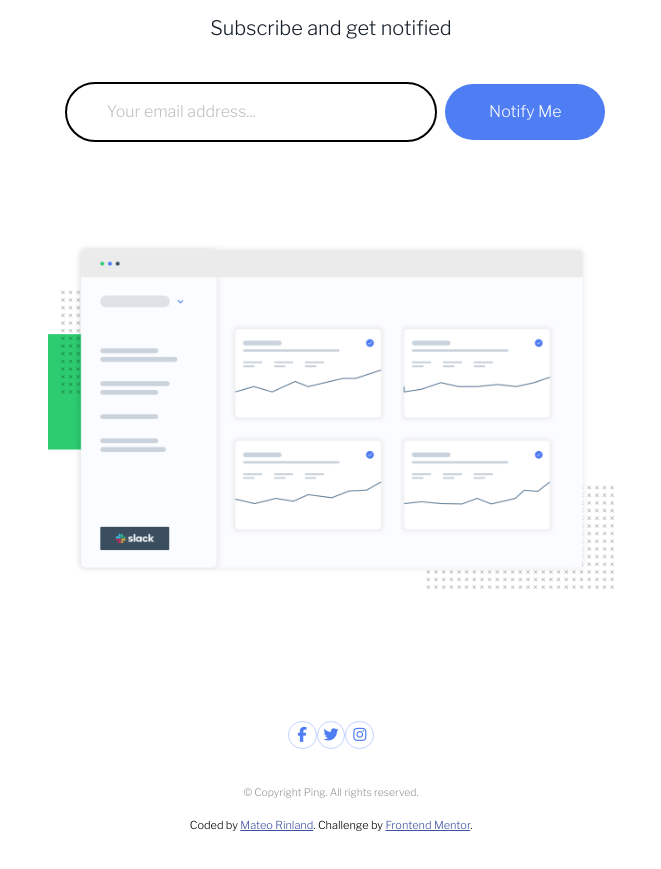
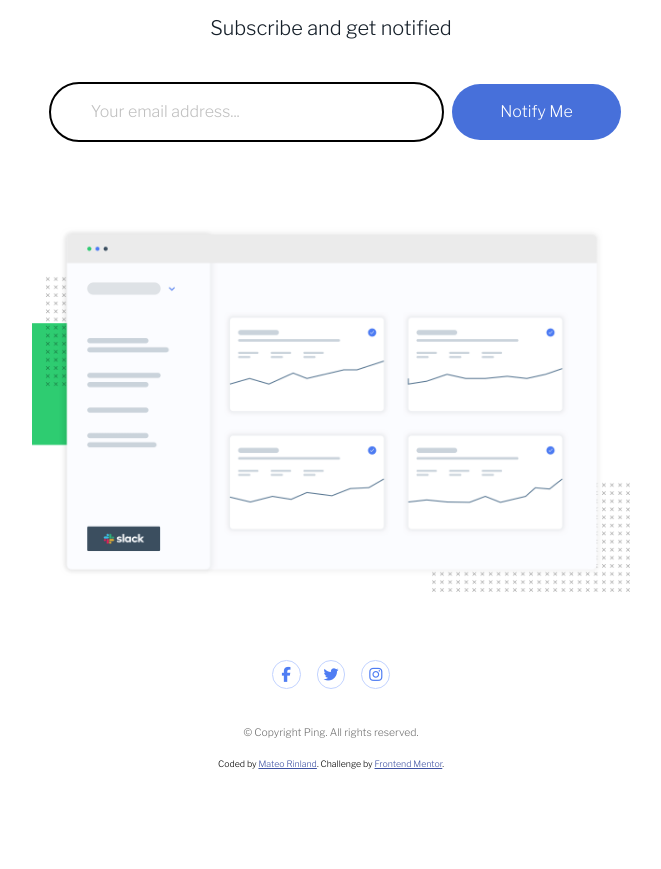
Before and after one commit to mateorinland/ping-coming-soon-page-main, a plain HTML site: page index.html in a window 1280 px wide. Shown: the part 235-1104 px from the top of the page, without its empty margins (309-970 px from the left). Drawn offline with nearby package versions, Linux system fonts and the light colour scheme.

Commit message:
Update: Accessibility polishes

```diff
--- a/css/styles.scss
+++ /dev/null
@@ -1,215 +0,0 @@
-@import "reset";
-
-$Blue: hsl(223, 87%, 63%);
-$Pale_Blue: hsl(223, 100%, 88%);
-$Light_Red: hsl(354, 100%, 66%);
-$Gray: hsl(0, 0%, 59%);
-$Very_Dark_Blue: hsl(209, 33%, 12%);
-
-body {
-    font-size: 1.25rem;
-    font-family: 'Libre Franklin', sans-serif;
-    text-align: center;
-    display: flex;
-    flex-direction: column;
-    justify-content: center;
-    align-items: center;
-    gap: 1rem;
-    padding: 5rem 1rem;
-}
-
-@media (min-width: 600px) {
-    body {
-        padding: 6rem 25rem;
-    }
-}
-
-.sr-only:not(:focus):not(:active) {
-    position: absolute;
-    overflow: hidden;
-    clip: rect(0 0 0 0);
-    clip-path: inset(50%);
-    width: 1px;
-    height: 1px;
-    white-space: nowrap;
-}
-
-.main-container {
-    display: flex;
-    flex-direction: column;
-    gap: 1rem;
-    padding: 0 1rem;
-}
-
-.logo {
-    margin: auto;
-    width: 3.3rem;
-}
-
-@media (min-width: 600px) {
-    .logo {
-        width: 5rem;
-    }
-}
-
-.title {
-    font-size: 1.4rem;
-    font-weight: 300;
-    color: $Gray;
-    margin-top: 1.5rem;
-}
-
-@media (min-width: 600px) {
-    .title {
-        font-size: 3rem;
-    }
-}
-
-.title-emphasis {
-    font-weight: 700;
-    color: $Very_Dark_Blue;
-}
-
-.subtitle {
-    font-size: 0.75rem;
-    font-weight: 300;
-    color: $Very_Dark_Blue;
-}
-
-@media (min-width: 600px) {
-    .subtitle {
-        font-size: 1.25rem;
-    }
-}
-
-.notification-form {
-    margin: 1rem 0;
-}
-
-.form-fieldset {
-    border: none;
-    display: flex;
-    flex-direction: column;
-    gap: 0.5rem;
-}
-
-@media (min-width: 600px) {
-    .form-fieldset {
-        display: grid;
-        grid-template-columns: 70% 30%;
-        grid-template-rows: auto auto;
-        align-items: center;
-    }
-}
-
-.email-input {
-    width: 100%;
-    border-radius: 2rem;
-    font-size: 0.75rem;
-    padding: 0.7rem 2.5rem;
-    border: 0.01rem solid $Pale_Blue;
-    order: 1;
-}
-
-@media (min-width: 600px) {
-    .email-input {
-        padding: 1rem 2.5rem;
-        font-size: 1rem;
-        grid-column: 1 / 2;
-        grid-row: 1 / 2;
-    }
-}
-
-.email-input::placeholder {
-    color: $Gray;
-    opacity: 0.6;
-}
-
-.submit-button {
-    border-radius: 2rem;
-    font-size: 0.75rem;
-    padding: 0.7rem;
-    font-weight: 300;
-    color: white;
-    background-color: $Blue;
-    border: none;
-    order: 3;
-}
-
-.submit-button:hover {
-    opacity: 0.75;
-}
-
-@media (min-width: 600px) {
-    .submit-button {
-        padding: 1rem 2.5rem;
-        font-size: 1rem;
-        grid-column: 2 / 3;
-        grid-row: 1 / 2;
-    }
-}
-
-.email-error-message {
-    order: 2;
-    font-size: 0.75rem;
-    font-style: italic;
-    font-weight: 600;
-    color: $Light_Red;
-}
-
-@media (min-width: 600px) {
-    .email-error-message {
-        grid-column: 1 / 2;
-        grid-row: 2 / 3;
-    }
-}
-
-
-.illustration-dashboard {
-    margin: 3rem auto 6rem;
-}
-
-.icon-list {
-    list-style: none;
-    padding: 0 6.5rem;
-    display: flex;
-    justify-content: space-evenly;
-}
-
-@media (min-width: 600px) {
-    .icon-list {
-        padding: 0 15rem;
-    }
-}
-
-.icon-circle {
-    border-radius: 50%;
-    border: 0.05rem solid $Pale_Blue;
-    width: 1.8rem;
-    height: 1.8rem;
-    display: flex;
-    align-items: center;
-    justify-content: center;
-    color: $Blue;
-}
-
-.icon-circle:hover {
-    border: none;
-    color: white;
-    background-color: $Blue;
-}
-
-.copyright {
-    font-weight: 300;
-    color: $Gray;
-    font-size: 0.65rem;
-}
-
-.attribution {
-    font-size: 11px;
-    text-align: center;
-}
-
-.attribution a {
-    color: hsl(228, 45%, 44%);
-}
--- a/index.html
+++ b/index.html
@@ -1,32 +1,69 @@
 <!DOCTYPE html>
 <html lang="en">
   <head>
-  <meta charset="UTF-8">
-  <meta name="viewport" content="width=device-width, initial-scale=1.0">
-  <link rel="icon" type="image/png" sizes="32x32" href="./images/favicon-32x32.png">
+    <meta charset="UTF-8" />
+    <meta name="viewport" content="width=device-width, initial-scale=1.0" />
+    <meta
+      name="description"
+      content="A Frontend Mentor challenge for web development. This one is a Coming Soon page for the
+  Ping service with an option to subscribe by leaving an email address and getting notified."
+    />
+    <link
+      rel="icon"
+      type="image/png"
+      sizes="32x32"
+      href="./images/favicon-32x32.png"
+    />
     <title>Ping coming soon page</title>
-  <link rel="preconnect" href="https://fonts.googleapis.com">
-  <link rel="preconnect" href="https://fonts.gstatic.com" crossorigin>
-  <link href="https://fonts.googleapis.com/css2?family=Libre+Franklin:wght@300;600;700&display=swap" rel="stylesheet">
-  <link rel="stylesheet" href="./css/styles.css">
-  <script src="https://kit.fontawesome.com/ea97db254d.js" crossorigin="anonymous"></script>
+    <link rel="preconnect" href="https://fonts.googleapis.com" />
+    <link rel="preconnect" href="https://fonts.gstatic.com" crossorigin />
+    <link
+      href="https://fonts.googleapis.com/css2?family=Libre+Franklin:wght@300;600;700&display=swap"
+      rel="stylesheet"
+    />
+    <link rel="stylesheet" href="./styles/styles.css" />
+    <script
+      src="https://kit.fontawesome.com/ea97db254d.js"
+      crossorigin="anonymous"
+    ></script>
   </head>
   <body>
     <main class="main-container">
-    <img class="logo" src="./images/logo.svg" alt="PING logo: black letters that spell 'ping' followed by a blue dot.">
-    <h1 class="title">We are launching <span class="title-emphasis">soon!</span></h1>
+      <img
+        class="logo"
+        src="./images/logo.svg"
+        alt="PING logo: black letters that spell 'ping' followed by a blue dot."
+      />
+      <h1 class="title">
+        We are launching <span class="title-emphasis">soon!</span>
+      </h1>
       <h2 class="subtitle">Subscribe and get notified</h2>
       <form class="notification-form">
         <fieldset class="form-fieldset">
           <legend class="sr-only">Provide your email to get notified</legend>
+          <input
+          class="email-input"
+          name="mail"
+          type="email"
+          placeholder="Your email address..."
+          aria-describedby="emailErrorMessage"
+          required
+        />
           <label class="email-label" for="mail">
-          <input class="email-input" name="mail" type="email" placeholder="Your email address..." aria-describedby="emailErrorMessage" required>
           </label>
           <button class="submit-button" type="submit">Notify Me</button>
-        <p class="email-error-message" id="emailErrorMessage" aria-live="assertive"></p>
+          <p
+            class="email-error-message"
+            id="emailErrorMessage"
+            aria-live="assertive"
+          ></p>
         </fieldset>
       </form>
-    <img class="illustration-dashboard" src="./images/illustration-dashboard.png" alt="An illustration of a web dashboard with graphs and illegible text">
+      <img
+        class="illustration-dashboard"
+        src="./images/illustration-dashboard.png"
+        alt="An illustration of a web dashboard with graphs and illegible text"
+      />
       <ul class="icon-list">
         <li class="list-item">
           <div class="icon-circle">
@@ -48,10 +85,22 @@
     </main>
     <footer>
       <p class="attribution">
-      Coded by <a href="https://www.linkedin.com/in/mateo-rinland-9b1a93bb/">Mateo Rinland</a>.
-      Challenge by <a href="https://www.frontendmentor.io?ref=challenge" target="_blank">Frontend Mentor</a>.
+        Coded by
+        <a
+          class="attribution-link"
+          href="https://www.linkedin.com/in/mateo-rinland-9b1a93bb/"
+          aria-label="Mateo Rinland's LinkedIn profile"
+          >Mateo Rinland</a
+        >. Challenge by
+        <a
+          class="attribution-link"
+          href="https://www.frontendmentor.io?ref=challenge"
+          target="_blank"
+          >Frontend Mentor</a
+        >.
       </p>
     </footer>
+
     <script src="./script.js"></script>
   </body>
 </html>
--- /dev/null
+++ b/styles/_reset.css
@@ -0,0 +1,80 @@
+/*---------------------------
+ ** CSS Reset
+-----------------------------*/
+/* See https://piccalil.li/blog/a-modern-css-reset/
+
+/* Box sizing rules */
+*,
+*::before,
+*::after {
+  box-sizing: border-box;
+}
+
+/* Remove default margin */
+body,
+h1,
+h2,
+h3,
+h4,
+p,
+figure,
+blockquote,
+dl,
+dd {
+  margin: 0;
+}
+
+/* Remove list styles on ul, ol elements with a list role, which suggests default styling will be removed */
+ul[role='list'],
+ol[role='list'] {
+  list-style: none;
+}
+
+/* Set core root defaults */
+html:focus-within {
+  scroll-behavior: smooth;
+}
+
+/* Set core body defaults */
+body {
+  min-height: 100vh;
+  line-height: 1.5;
+  text-rendering: optimizeSpeed;
+}
+
+/* A elements that don't have a class get default styles */
+a:not([class]) {
+  text-decoration-skip-ink: auto;
+}
+
+/* Make images easier to work with */
+img,
+picture {
+  display: block;
+  max-width: 100%;
+}
+
+/* Inherit fonts for inputs and buttons */
+input,
+button,
+textarea,
+select {
+  font: inherit;
+}
+
+/* Remove all animations, transitions and smooth scroll for people that prefer not to see them */
+@media (prefers-reduced-motion: reduce) {
+  html:focus-within {
+    scroll-behavior: auto;
+  }
+
+  *,
+  *::before,
+  *::after {
+    transition-duration: 0.01ms !important;
+    animation-duration: 0.01ms !important;
+    animation-iteration-count: 1 !important;
+
+    scroll-behavior: auto !important;
+  }
+}
--- /dev/null
+++ b/styles/styles.scss
@@ -0,0 +1,218 @@
+@import "reset";
+
+$Blue: hsl(223, 87%, 63%);
+$Pale_Blue: hsl(223, 100%, 88%);
+$Light_Red: hsl(354, 100%, 66%);
+$Gray: hsl(0, 0%, 59%);
+$Very_Dark_Blue: hsl(209, 33%, 12%);
+
+body {
+  font-size: 1.25rem;
+  font-family: "Libre Franklin", sans-serif;
+  text-align: center;
+  display: flex;
+  flex-direction: column;
+  justify-content: center;
+  align-items: center;
+  gap: 1rem;
+  padding: 5rem 1rem;
+}
+
+@media screen and (min-width: 62.5rem) {
+  body {
+    padding: 6rem 25rem;
+  }
+}
+
+.sr-only:not(:focus):not(:active) {
+  position: absolute;
+  overflow: hidden;
+  clip: rect(0 0 0 0);
+  clip-path: inset(50%);
+  width: 0.05rem;
+  height: 0.05rem;
+  white-space: nowrap;
+}
+
+.main-container {
+  display: flex;
+  flex-direction: column;
+  gap: 1rem;
+  padding: 0 1rem;
+}
+
+.logo {
+  margin: auto;
+  width: 3.3rem;
+}
+
+@media screen and (min-width: 62.5rem) {
+  .logo {
+    width: 5rem;
+  }
+}
+
+.title {
+  font-size: 1.4rem;
+  font-weight: 300;
+  color: #8e8e8e;
+  //Replaced FrontendMentor's provided color for the one suggested by Accessibility Insights for color contrast concerns
+  margin-top: 1.5rem;
+}
+
+@media screen and (min-width: 62.5rem) {
+  .title {
+    font-size: 3rem;
+  }
+}
+
+.title-emphasis {
+  font-weight: 700;
+  color: $Very_Dark_Blue;
+}
+
+.subtitle {
+  font-size: 0.75rem;
+  font-weight: 300;
+  color: $Very_Dark_Blue;
+}
+
+@media screen and (min-width: 62.5rem) {
+  .subtitle {
+    font-size: 1.25rem;
+  }
+}
+
+.notification-form {
+  margin: 1rem 0;
+}
+
+.form-fieldset {
+  border: none;
+  display: flex;
+  flex-direction: column;
+  gap: 0.5rem;
+}
+
+@media screen and (min-width: 62.5rem) {
+  .form-fieldset {
+    display: grid;
+    grid-template-columns: 70% 30%;
+    grid-template-rows: auto auto;
+    align-items: center;
+  }
+}
+
+.email-input {
+  width: 100%;
+  border-radius: 2rem;
+  font-size: 0.75rem;
+  padding: 0.7rem 2.5rem;
+  border: 0.01rem solid $Pale_Blue;
+  order: 1;
+}
+
+@media screen and (min-width: 62.5rem) {
+  .email-input {
+    padding: 1rem 2.5rem;
+    font-size: 1rem;
+    grid-column: 1 / 2;
+    grid-row: 1 / 2;
+  }
+}
+
+.email-input::placeholder {
+  color: $Gray;
+  opacity: 0.6;
+}
+
+.submit-button {
+  border-radius: 2rem;
+  font-size: 0.75rem;
+  padding: 0.7rem;
+  font-weight: 300;
+  color: white;
+  background-color: #4770da;
+  //Replaced FrontendMentor's provided color for the one suggested by Accessibility Insights for color contrast concerns
+  border: none;
+  order: 3;
+}
+
+.submit-button:hover {
+  opacity: 0.75;
+}
+
+@media screen and (min-width: 62.5rem) {
+  .submit-button {
+    padding: 1rem 2.5rem;
+    font-size: 1rem;
+    grid-column: 2 / 3;
+    grid-row: 1 / 2;
+  }
+}
+
+.email-error-message {
+  order: 2;
+  font-size: 0.75rem;
+  font-style: italic;
+  font-weight: 600;
+  color: $Light_Red;
+}
+
+@media screen and (min-width: 62.5rem) {
+  .email-error-message {
+    grid-column: 1 / 2;
+    grid-row: 2 / 3;
+  }
+}
+
+.illustration-dashboard {
+  margin: 2rem auto;
+}
+
+.icon-list {
+  list-style: none;
+  padding: 0 6.5rem;
+  display: flex;
+  justify-content: space-evenly;
+  gap: 1rem;
+}
+
+@media screen and (min-width: 62.5rem) {
+  .icon-list {
+    padding: 0 15rem;
+  }
+}
+
+.icon-circle {
+  border-radius: 50%;
+  border: 0.05rem solid $Pale_Blue;
+  width: 1.8rem;
+  height: 1.8rem;
+  display: flex;
+  align-items: center;
+  justify-content: center;
+  color: $Blue;
+}
+
+.icon-circle:hover {
+  border: none;
+  color: white;
+  background-color: $Blue;
+}
+
+.copyright {
+  font-weight: 300;
+  color: #727272;
+  //Replaced FrontendMentor's provided color for the one suggested by Accessibility Insights for color contrast concerns
+  font-size: 0.65rem;
+}
+
+.attribution {
+  font-size: 0.55rem;
+  text-align: center;
+}
+
+.attribution-link {
+  color: hsl(228, 45%, 44%);
+}
```
Also changed, not shown: styles/styles.css, 3 other files. Lines whose indentation alone changed are shown as unchanged.
